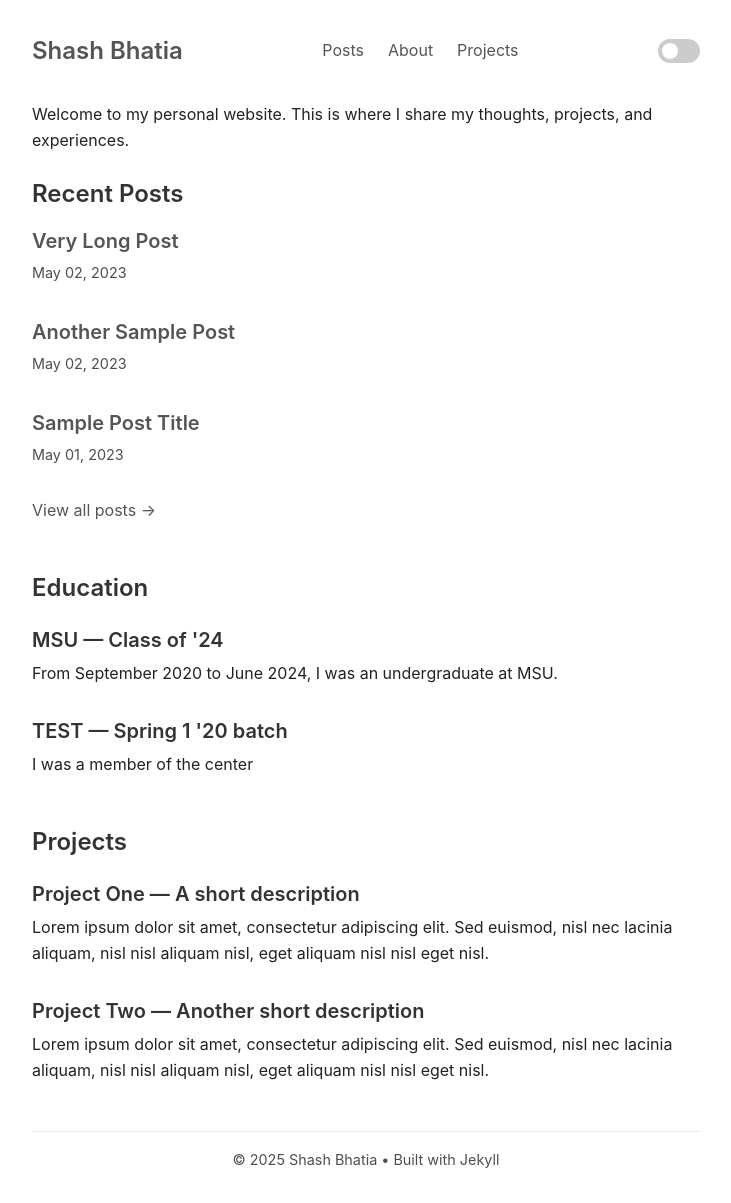
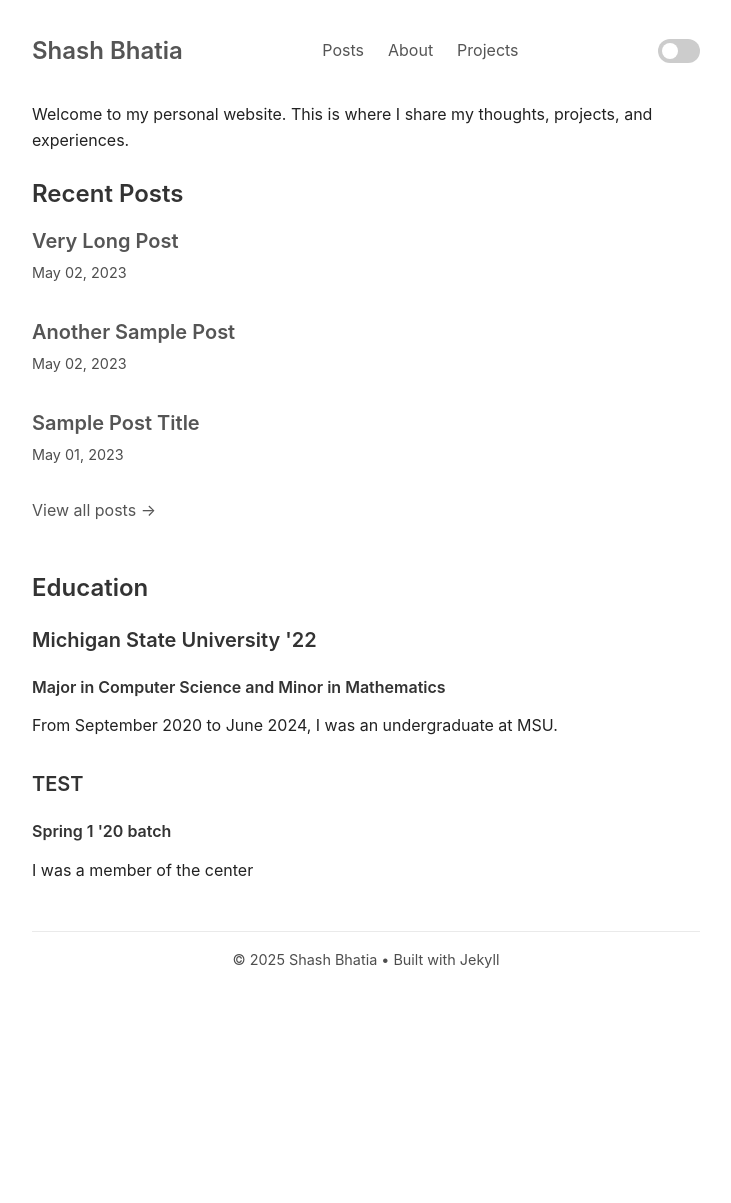
Before and after one commit to aksmisra1/ak, a Jekyll site: the page built from index.html, in a window 1280 px wide. Shown: the whole page, without its empty margins (274-1005 px from the left). Built offline with Jekyll 4.4.1, drawn with Linux system fonts in a browser that asks for light colours; after the commit the page ends 1004 px from its top, so only the background shows below that.

Commit message:
Updated the projects structure and removed redundant files

```diff
--- a/_data/education.yml
+++ b/_data/education.yml
@@ -1,5 +1,5 @@
-- institution: MSU
-  degree: Class of '24
+- institution: Michigan State University '22
+  degree: Major in Computer Science and Minor in Mathematics
   description: From September 2020 to June 2024, I was an undergraduate at MSU.
 
 - institution: TEST
--- a/_data/projects.yml
+++ b/_data/projects.yml
@@ -1,7 +1,12 @@
-- name: Project One
-  tagline: A short description
-  description: Lorem ipsum dolor sit amet, consectetur adipiscing elit. Sed euismod, nisl nec lacinia aliquam, nisl nisl aliquam nisl, eget aliquam nisl nisl eget nisl.
+- name: Technology Driven Inventory Optimization
+  description:
+  - Built a ReactJS dashboard to track global medical kit deliveries in real time via GPS-enabled maps and shipment stats.
+  - Integrated Pebble sensors with AWS AppSync and DynamoDB for live location data.
+  - Secured transaction history using AWS Managed Blockchain to ensure data integrity.
+  - Improved supply chain transparency and issue response time for 100M+ annual patients.
+  link: http://www.capstone.cse.msu.edu/2022-08/projects/stryker/
 
-- name: Project Two
-  tagline: Another short description
-  description: Lorem ipsum dolor sit amet, consectetur adipiscing elit. Sed euismod, nisl nec lacinia aliquam, nisl nisl aliquam nisl, eget aliquam nisl nisl eget nisl.
+- name: ART Labs
+  description:
+    - Currently in Development!
+    - Will share progress as it comes!
--- a/_layouts/home.html
+++ b/_layouts/home.html
@@ -19,14 +19,34 @@
   <h2>Education</h2>
   {% for item in site.data.education %}
     <div class="entry">
-      <h3>{{ item.institution }} — {{ item.degree }}</h3>
+      <h3>{{ item.institution }}</h3>
+      <h4>{{ item.degree }}</h4>
       <p>{{ item.description }}</p>
     </div>
   {% endfor %}
 </section>
 {% endif %}
 
-{% if site.data.projects %}
+<!-- {% if site.data.projects %}
+<section class="section">
+  <h2>Projects</h2>
+  {% for item in site.data.projects %}
+    <div class="entry">
+      <h3>{{ item.name }}{% if item.tagline %} — {{ item.tagline }}{% endif %}</h3>
+      <ul>
+        {% for line in item.description %}
+          <li>{{ line | markdownify }}</li>
+        {% endfor %}
+      </ul>
+      {% if item.link %}
+        <p><a href="{{ item.link }}" target="_blank">View Project →</a></p>
+      {% endif %}
+    </div>
+  {% endfor %}
+</section>
+{% endif %} -->
+
+<!-- {% if site.data.projects %}
 <section class="section">
   <h2>Projects</h2>
   {% for item in site.data.projects %}
@@ -36,4 +56,4 @@
     </div>
   {% endfor %}
 </section>
-{% endif %}
+{% endif %} -->
```
Also changed, not shown: pages/projects.html (+25 -2 lines), pages/projects.md (deleted, +0 -22 lines).
